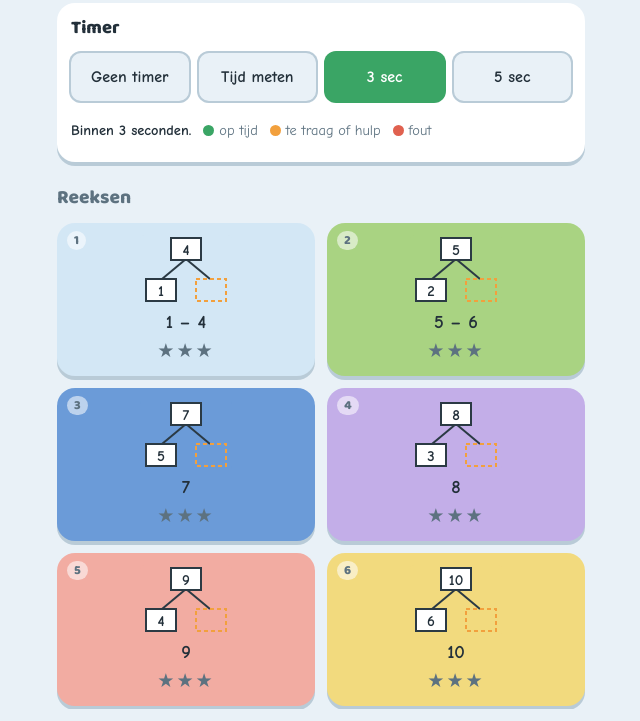
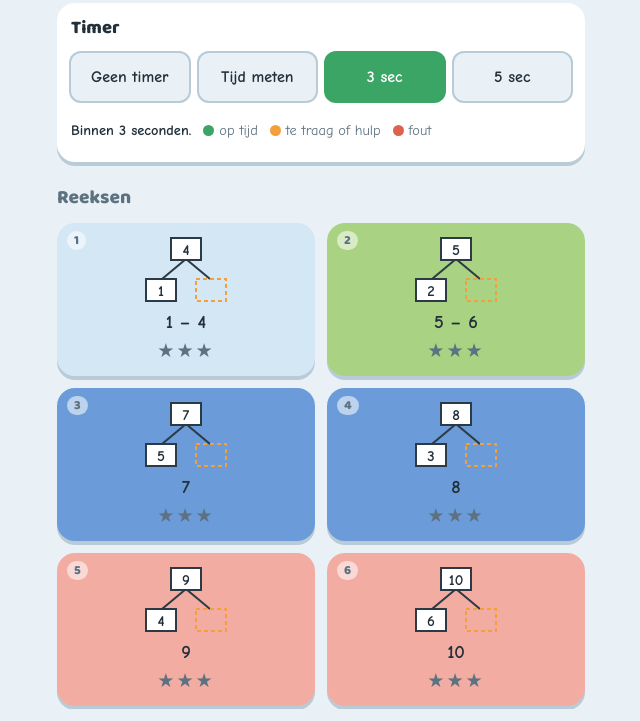
Before and after one commit to miklasg/splitskaartjes, a plain HTML site: page index.html in a window 1280 px wide. Shown: the part 79-800 px from the top of the page, without its empty margins (319-959 px from the left). Drawn offline with Linux system fonts and the light colour scheme; a web font is replaced by a local one.

Commit message:
Schoolkleuren terug voor de reeksen; mixen krijgen een eigen kleur
Co-Authored-By: Claude Opus 5.5 <noreply@anthropic.com>
Claude-Session: https://claude.ai/code/session_01CED6npmJrkV6CXxurbMUXg

```diff
--- a/index.html
+++ b/index.html
@@ -164,13 +164,14 @@ button:focus-visible { outline: 4px solid var(--accent); outline-offset: 3px; }
   display: flex; align-items: center; gap: 10px; background: var(--key); box-shadow: 0 4px 0 var(--key-shadow); }
 .bigbtn.primary { background: var(--good); color: #fff; box-shadow: 0 4px 0 #22764a; }
 .bigbtn svg { width: 30px; height: 30px; fill: none; stroke: currentColor; stroke-width: 2.8; stroke-linecap: round; stroke-linejoin: round; }
-:root { --c-navy: #6b9bd8; --c-blue: #d3e7f5; --c-green: #a9d382; --c-red: #f2aca2; --c-purple: #c3aee8; --c-yellow: #f2da7e; }
-@media (prefers-color-scheme: dark) { :root:not([data-theme="light"]) { --c-navy: #1f3c6e; --c-blue: #3b5b6e; --c-green: #34522c; --c-red: #5e302c; --c-purple: #46345f; --c-yellow: #5a4c17; } }
-:root[data-theme="dark"] { --c-navy: #1f3c6e; --c-blue: #3b5b6e; --c-green: #34522c; --c-red: #5e302c; --c-purple: #46345f; --c-yellow: #5a4c17; }
+:root { --c-navy: #6b9bd8; --c-blue: #d3e7f5; --c-green: #a9d382; --c-red: #f2aca2; --c-purple: #c3aee8; --c-yellow: #f2da7e; --c-teal: #8fd6cc; }
+@media (prefers-color-scheme: dark) { :root:not([data-theme="light"]) { --c-navy: #1f3c6e; --c-blue: #3b5b6e; --c-green: #34522c; --c-red: #5e302c; --c-purple: #46345f; --c-yellow: #5a4c17; --c-teal: #1d4b46; } }
+:root[data-theme="dark"] { --c-navy: #1f3c6e; --c-blue: #3b5b6e; --c-green: #34522c; --c-red: #5e302c; --c-purple: #46345f; --c-yellow: #5a4c17; --c-teal: #1d4b46; }
 .lvl .diff { display: flex; gap: 4px; min-height: 1.4em; align-items: center; }
 .lvl .diff i { width: 12px; height: 12px; border-radius: 50%; box-shadow: inset 0 0 0 2px var(--muted); }
 .lvl .diff i.on { background: var(--ink); box-shadow: none; }
 .lvl.mix { background: var(--key); }
+.lvl.mix .mini { outline: 2px solid var(--box); border-radius: 4px; }
 .levels h3 { grid-column: 1 / -1; margin: 6px 0 -2px; font-family: var(--font-head); font-weight: 800; font-size: 1.2rem; color: var(--muted); }
 .progress.many { gap: 4px; } .progress.many i { width: 11px; height: 11px; }
 .splitcard { transition: background .3s; }
@@ -293,7 +294,7 @@ canvas#confetti { position: fixed; inset: 0; width: 100%; height: 100%; pointer-
 // Whenever the app opens or comes back to the front, ask the server for the current version
 // (bypassing the cache) and reload once if it is newer than this copy.
 (() => {
-  const VERSION = "202611182215";
+  const VERSION = "202611182217";
   let busy = false;
   async function checkUpdate() {
     if (busy || !/^https?:/.test(location.protocol)) return;
@@ -317,18 +318,19 @@ canvas#confetti { position: fixed; inset: 0; width: 100%; height: 100%; pointer-
   // ---------- Reeksen ----------
   // Colours per series, see colorOf.
   // ask: which box is empty. 'r' right, 'l' left, 't' top (the total)
-  // Each series its own colour: light blue 1-4, green 5-6, dark blue 7, purple 8, red 9, yellow 10
-  const colorOf = total => total <= 4 ? "blue" : total <= 6 ? "green" : ({ 7: "navy", 8: "purple", 9: "red", 10: "yellow" })[total];
+  // School card colours: light blue 1-4, green 5-6, dark blue 7-8, red 9-10.
+  // The mixes have no school colour, so each gets its own: purple, yellow, teal.
+  const colorOf = total => total <= 4 ? "blue" : total <= 6 ? "green" : total <= 8 ? "navy" : "red";
   const LEVELS = [
     { id: "s1", kind: "serie", tag: "1 – 4",  min: 1, max: 4,  ask: ["r"], color: "blue",  sample: [4, 1, 3] },
     { id: "s2", kind: "serie", tag: "5 – 6",  min: 5, max: 6,  ask: ["r"], color: "green", sample: [5, 2, 3] },
     { id: "s7",  kind: "serie", tag: "7",  min: 7,  max: 7,  ask: ["r"], color: "navy", sample: [7, 5, 2] },
-    { id: "s8",  kind: "serie", tag: "8",  min: 8,  max: 8,  ask: ["r"], color: "purple", sample: [8, 3, 5] },
+    { id: "s8",  kind: "serie", tag: "8",  min: 8,  max: 8,  ask: ["r"], color: "navy", sample: [8, 3, 5] },
     { id: "s9",  kind: "serie", tag: "9",  min: 9,  max: 9,  ask: ["r"], color: "red",  sample: [9, 4, 5] },
-    { id: "s10", kind: "serie", tag: "10", min: 10, max: 10, ask: ["r"], color: "yellow", sample: [10, 6, 4] },
-    { id: "m1", kind: "mix", diff: 1, tag: "1 – 6",  min: 1, max: 6,  ask: ["r"],           sample: [6, 2, 4] },
-    { id: "m2", kind: "mix", diff: 2, tag: "1 – 10", min: 1, max: 10, ask: ["r"],           sample: [9, 4, 5] },
-    { id: "m3", kind: "mix", diff: 3, tag: "5 – 10", min: 5, max: 10, ask: ["l", "r", "t"], sample: [7, 3, 4], askShow: "t" },
+    { id: "s10", kind: "serie", tag: "10", min: 10, max: 10, ask: ["r"], color: "red", sample: [10, 6, 4] },
+    { id: "m1", kind: "mix", color: "purple", diff: 1, tag: "1 – 6",  min: 1, max: 6,  ask: ["r"],           sample: [6, 2, 4] },
+    { id: "m2", kind: "mix", color: "yellow", diff: 2, tag: "1 – 10", min: 1, max: 10, ask: ["r"],           sample: [9, 4, 5] },
+    { id: "m3", kind: "mix", color: "teal", diff: 3, tag: "5 – 10", min: 5, max: 10, ask: ["l", "r", "t"], sample: [7, 3, 4], askShow: "t" },
   ];
   const MIX_ROUND = 10;
 
@@ -407,7 +409,7 @@ canvas#confetti { position: fixed; inset: 0; width: 100%; height: 100%; pointer-
     const stars = `<span class="stars">${[1,2,3].map(i => `<span class="${i <= s ? "on" : ""}">★</span>`).join("")}</span>`;
     if (L.kind === "serie") return `<button class="lvl" data-level="${L.id}" style="background:var(--c-${L.color})" aria-label="Reeks ${L.tag}">
         <span class="badge">${n}</span>${miniCard("r", L.sample)}<span class="tag">${L.tag}</span>${stars}</button>`;
-    return `<button class="lvl mix" data-level="${L.id}" aria-label="Mix ${L.tag}, moeilijkheid ${L.diff} van 3">
+    return `<button class="lvl mix" data-level="${L.id}" style="background:var(--c-${L.color})" aria-label="Mix ${L.tag}, moeilijkheid ${L.diff} van 3">
         <span class="badge">${n}</span>${miniCard(L.askShow || "r", L.sample)}<span class="tag">${L.tag}${L.ask.length > 1 ? " ?" : ""}</span>
         <span class="diff">${[1,2,3].map(i => `<i class="${i <= L.diff ? "on" : ""}"></i>`).join("")}</span>${stars}</button>`;
   }
--- a/version.json
+++ b/version.json
@@ -1 +1 @@
-{"v":"202611182215"}
+{"v":"202611182217"}
```
